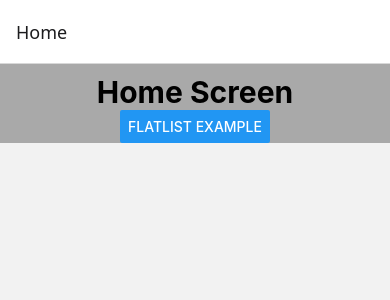
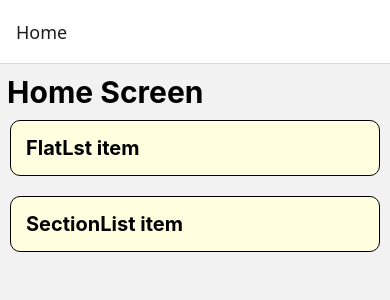
Before and after one commit to dedJack/SecondNative, a React Native app: screen /Home in a window 390 px wide. Shown: the top 300 px of the page. Built offline with nearby package versions, Linux system fonts and the light colour scheme.

Commit message:
We also covered SectionList.

```diff
--- a/src/RootNavigator.tsx
+++ b/src/RootNavigator.tsx
@@ -1,7 +1,8 @@
 import {createStackNavigator} from '@react-navigation/stack';
 import HomeScreen from './screens/HomeScreen';
 import {StackScreenTypeProp} from './types';
-import FlatLiseDemo from './screens/FlatLiseDemo';
+import FlatListDemo from './screens/FlatListDemo';
+import SectionListDemo from './screens/SectionListDemo';
 
 
 //Create prop type for every screen, Here i have created a prop type, But later i have move it to the another TypeScript file, as it is used by every screen.
@@ -21,7 +22,8 @@ const RootNavigator: React.FC = () => {
   return (
     <Stack.Navigator>
       <Stack.Screen name='Home' component={HomeScreen}/>
-      <Stack.Screen name='FlatList' component={FlatLiseDemo}/>
+      <Stack.Screen name='FlatList' component={FlatListDemo}/>
+      <Stack.Screen name='SectionList' component={SectionListDemo}/>
     </Stack.Navigator>
   );
 };
--- a/src/screens/FlatLiseDemo.tsx
+++ b/src/screens/FlatListDemo.tsx
@@ -3,11 +3,8 @@ import React from 'react';
 import {FlatList, StyleSheet, Text, View} from 'react-native';
 import {StackScreenTypeProp} from '../types';
 
-type FlatListNavigationProp = StackNavigationProp<
-  StackScreenTypeProp,
-  'FlatList'
->;
-const FlatLiseDemo: React.FC = () => {
+
+const FlatListDemo: React.FC = () => {
   //Sample Data || Data From Api, if using.
   const Flat_Data = Array.from({length: 40}, (_, index) => ({
     id: `${index + 1}`,
@@ -67,4 +64,4 @@ const styles = StyleSheet.create({
   },
 });
 
-export default FlatLiseDemo;
+export default FlatListDemo;
--- a/src/screens/HomeScreen.tsx
+++ b/src/screens/HomeScreen.tsx
@@ -1,8 +1,14 @@
 import {useNavigation} from '@react-navigation/native';
 import {StackNavigationProp} from '@react-navigation/stack';
-import {StyleSheet, View, Text, Button} from 'react-native';
+import {
+  StyleSheet,
+  View,
+  Text,
+  Button,
+  TouchableOpacity,
+  FlatList,
+} from 'react-native';
 import {StackScreenTypeProp} from '../types';
-import {BottomTabNavigationProp} from '@react-navigation/bottom-tabs';
 
 //create a type of Prop for HomeScreen.
 type HomeScreenNavigationprop = StackNavigationProp<
@@ -10,17 +16,41 @@ type HomeScreenNavigationprop = StackNavigationProp<
   'Home'
 >;
 
-const HomeScreen: React.FC = () => {
+const subject = [
+  {
+    id: 1,
+    name: 'FlatLst item',
+    screen: 'FlatList',
+  },
+  {
+    id: 2,
+    name: 'SectionList item',
+    screen: 'SectionList',
+  },
+];
+type Props = {
+  navigation: HomeScreenNavigationprop;
+};
 
+const HomeScreen: React.FC<Props> = ({navigation}) => {
   //UseNavigation is used to navigate to another screen.
-  const navigation = useNavigation<HomeScreenNavigationprop>();
+  // const navigation = useNavigation<HomeScreenNavigationprop>();
 
   return (
     <View style={styles.container}>
       <Text style={styles.header}> Home Screen </Text>
-      <Button
-        title="FlatList Example"
-        onPress={() => navigation.navigate('FlatList')}
+      <FlatList
+        data={subject}
+        renderItem={({item}) => (
+          <TouchableOpacity
+            style={styles.btnConatiner}
+            onPress={
+              () =>
+                navigation.navigate(item.screen as keyof StackScreenTypeProp) //this is use to pass the screen name from object
+            }>
+            <Text style={styles.btnText}>{item.name}</Text>
+          </TouchableOpacity>
+        )}
       />
     </View>
   );
@@ -28,19 +58,23 @@ const HomeScreen: React.FC = () => {
 
 const styles = StyleSheet.create({
   container: {
-    backgroundColor: 'darkgrey',
-    alignItems: 'center',
     paddingTop: 10,
   },
   header: {
     fontSize: 30,
     fontWeight: 'bold',
   },
-  btnContainer: {
-    // flex:1,
-    flexDirection: 'column',
-    justifyContent: 'space-between',
-    marginBottom: 10,
+  btnConatiner: {
+    margin: 10,
+    paddingHorizontal: 15,
+    backgroundColor:"lightyellow",
+    paddingVertical: 15,
+    borderWidth: 0.5,
+    borderRadius: 10,
+  },
+  btnText: {
+    fontSize: 20,
+    fontWeight: 'bold',
   },
 });
 
--- /dev/null
+++ b/src/screens/SectionListDemo.tsx
@@ -0,0 +1,70 @@
+import React from 'react';
+import {SectionList, StyleSheet, Text, View} from 'react-native';
+
+const Section_Data = [
+  {
+    title: 'Jeans',
+    data: ['Sketchy jeans', 'denim jeans', 'Plain jeans'],
+  },
+  {
+    title: 'Trousers',
+    data: ['Black trousers', 'fitted trousers', 'Sports trousers'],
+  },
+  {
+    title: 'Shorts',
+    data: ['Mini', 'Half', 'Long'],
+  },
+];
+const SectionListDemo: React.FC = () => {
+  const handleRenderItem = ({item}: {item: String}) => (
+    <View>
+      <Text>{item}</Text>
+    </View>
+  );
+
+  //This function and below SectionList Header function both are same. we can use either way.
+  const handlerenderSectionHeader = ({
+    section: {title},
+  }: {
+    section: {title: String};
+  }) => (
+    <View style={styles.menuHeader}>
+      <Text style={styles.menuText}>{title}</Text>
+    </View>
+  );
+
+  return (
+    <View style={styles.container}>
+      <Text style={styles.header}>SectionList Screen</Text>
+      <SectionList
+        // renderSectionHeader={handlerenderSectionHeader}
+        renderSectionHeader={({section: {title}}) => (
+          <View style={styles.menuHeader}>
+            <Text style={styles.menuText}>{title}</Text>
+          </View>
+        )}
+        sections={Section_Data}
+        renderItem={handleRenderItem}
+      />
+    </View>
+  );
+};
+
+const styles = StyleSheet.create({
+  container: {
+    marginBottom: 10,
+    paddingHorizontal: 15,
+  },
+  header: {
+    fontSize: 25,
+    fontWeight: 'bold',
+  },
+  menuHeader: {
+    marginVertical: 10,
+  },
+  menuText: {
+    fontSize: 20,
+  },
+});
+
+export default SectionListDemo;
--- a/src/types.ts
+++ b/src/types.ts
@@ -1,4 +1,5 @@
 export type StackScreenTypeProp = {
     "Home" : undefined;
     "FlatList" :undefined;
+    "SectionList":undefined;
 }
```
